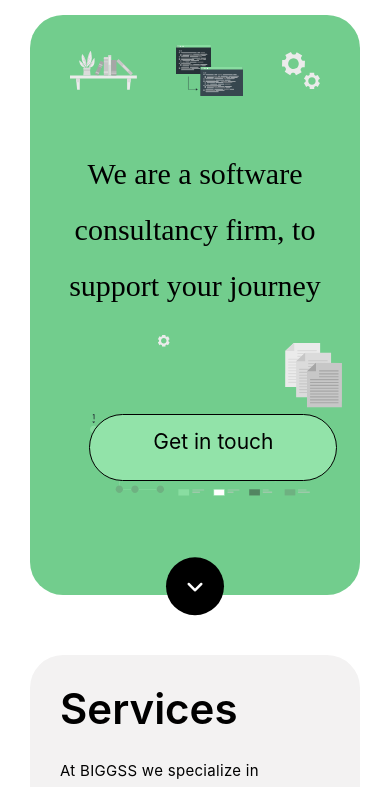
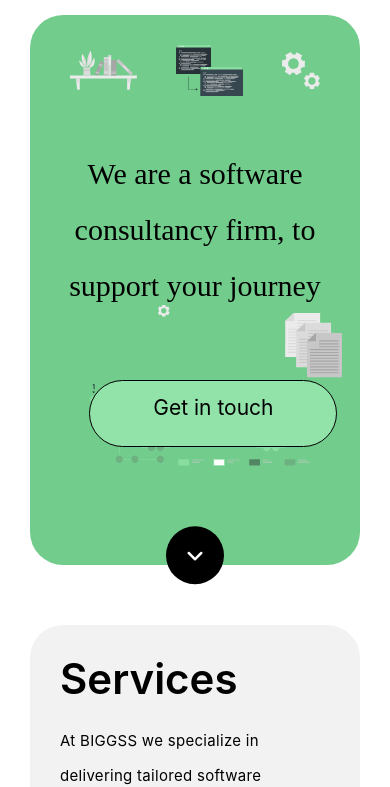
Before and after one commit to jerryowusu/Biggs, a plain HTML site: page index.html in a window 390 px wide. Shown: the part 65-852 px from the top of the page. Drawn offline with Linux system fonts and the light colour scheme.

Commit message:
update hero section

```diff
--- a/style.css
+++ b/style.css
@@ -1977,9 +1977,15 @@ footer {
 }
 
 
+@media  (max-width: 500px) {
+    .hero {
+        height: 630px;
+    }
+}
+
 @media  (max-width: 420px) {
     .hero {
-        height: 580px;
+        height: 550px;
     }
 
     .hero h1 {
```
